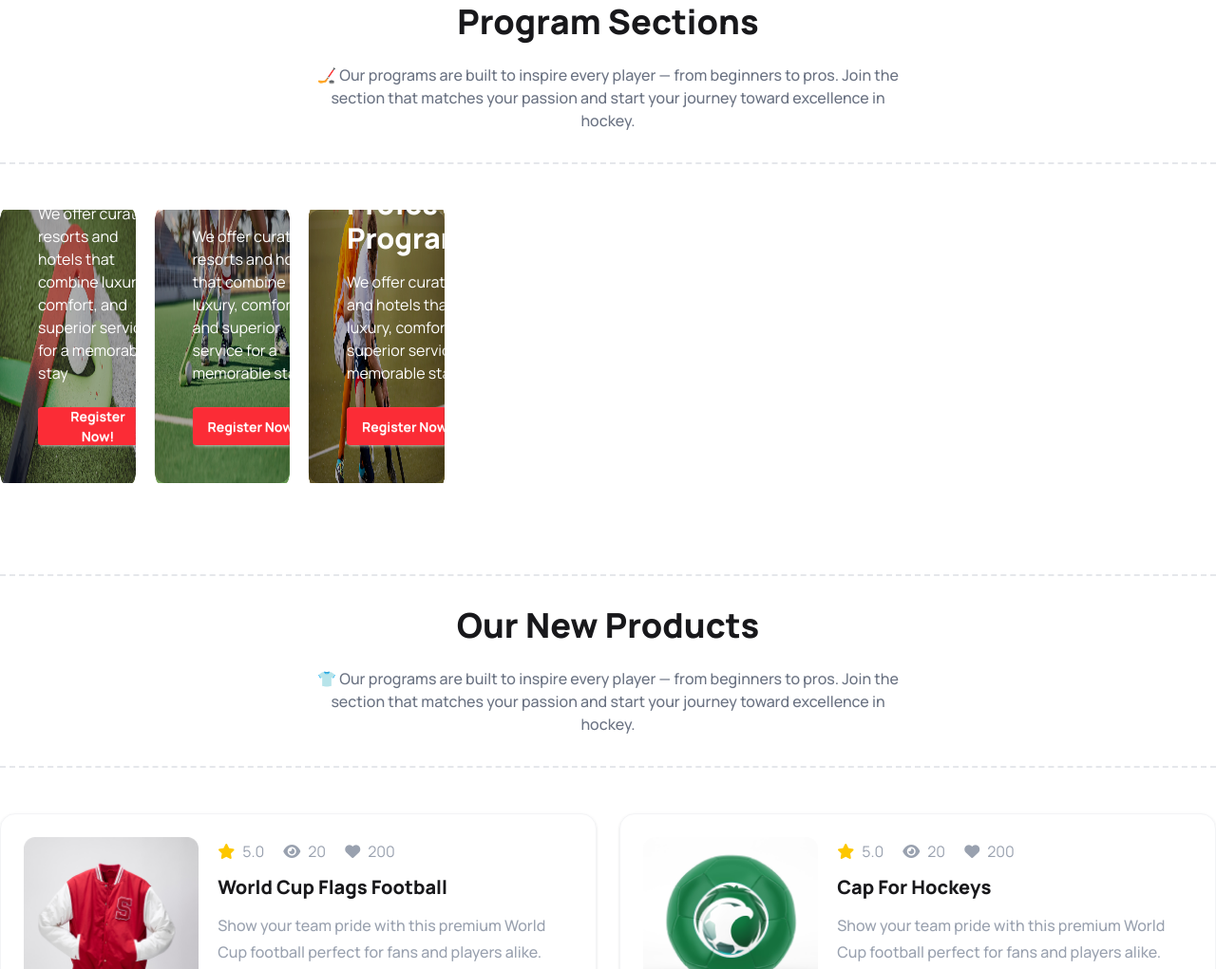
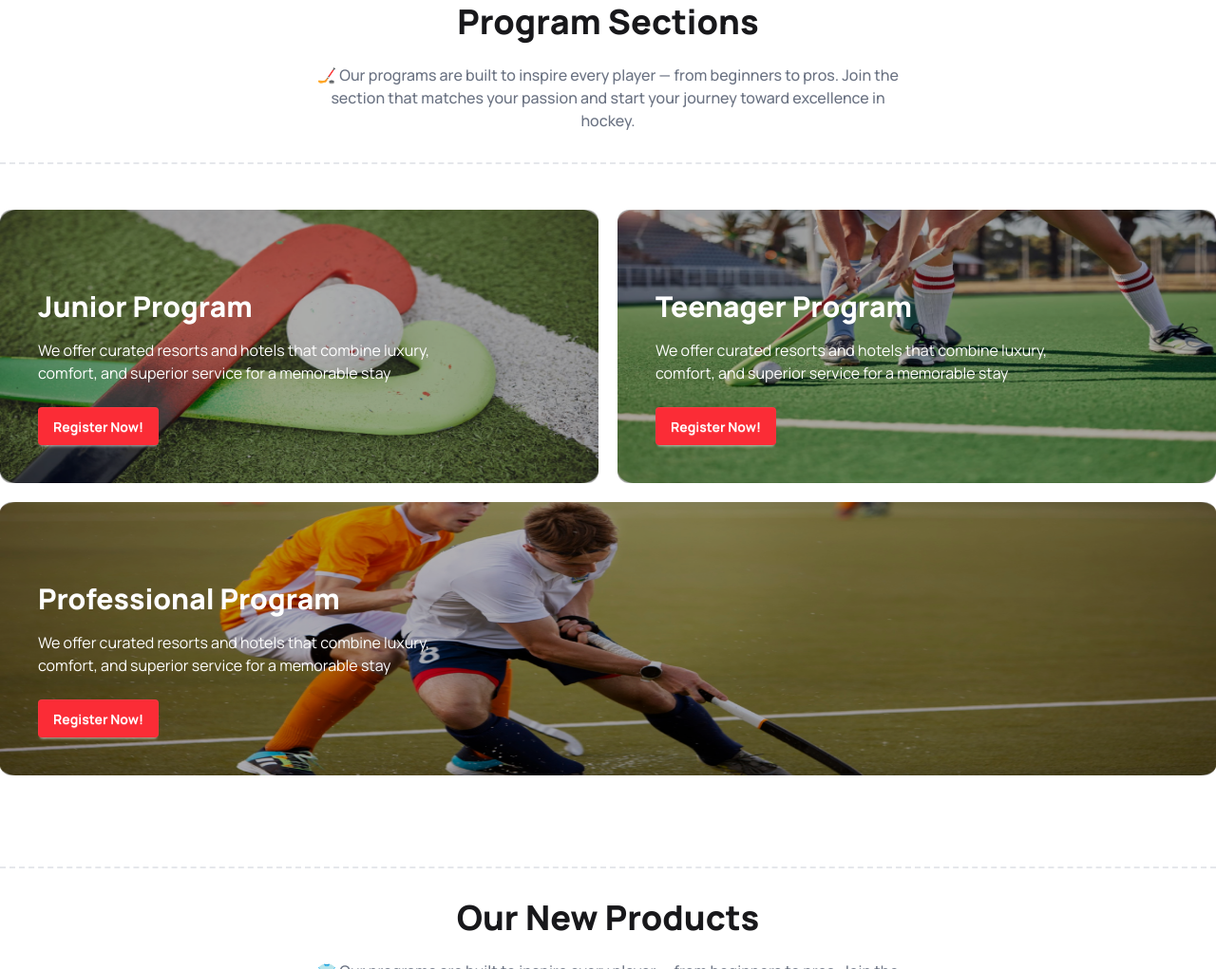
Before and after one commit to rabban08/Ass-3-Hockey-daisy-ui, a plain HTML site: page index.html in a window 1280 px wide. Shown: the part 1254-2275 px from the top of the page at 95% size. Drawn offline with nearby package versions, Linux system fonts and the light colour scheme.

Commit message:
resolve program section col-span

```diff
--- a/index.html
+++ b/index.html
@@ -229,7 +229,7 @@
             <!-- Section container  -->
             <div class="grid gap-5 lg:grid-cols-8 grid-cols-1 md:p-0 p-5 ">
 
-                <div class="relative  h-72 lg">
+                <div class="relative  h-72 lg:col-span-4">
                     <img class="w-full h-full " src="Images/2.png" alt="">
                     <div class="absolute w-full h-full top-1/2 left-1/2
                         transform translate-x-[-50%] translate-y-[-50%] overflow-hidden text-white
@@ -248,7 +248,7 @@
 
 
 
-                <div class="relative h-72  lg ">
+                <div class="relative h-72  lg:col-span-4 ">
                     <img class="w-full h-full " src="Images/3.png" alt="">
                     <div class="absolute w-full h-full top-1/2 left-1/2
                         transform translate-x-[-50%] translate-y-[-50%] overflow-hidden text-white
@@ -269,7 +269,7 @@
 
 
 
-                <div class="relative h-72 lg  ">
+                <div class="relative h-72 lg:col-span-8  ">
                     <img class="w-full h-full " src="Images/4.png" alt="">
                     <div class="absolute w-full h-full top-1/2 left-1/2
                         transform translate-x-[-50%] translate-y-[-50%] overflow-hidden text-white
```
